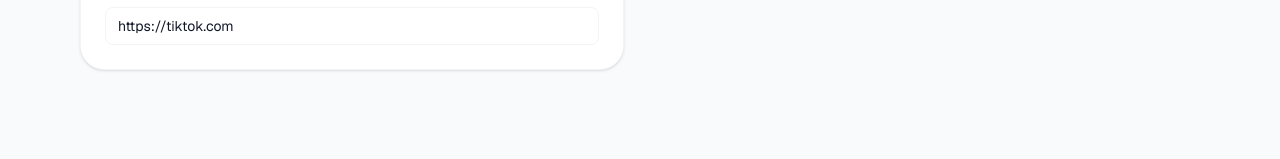
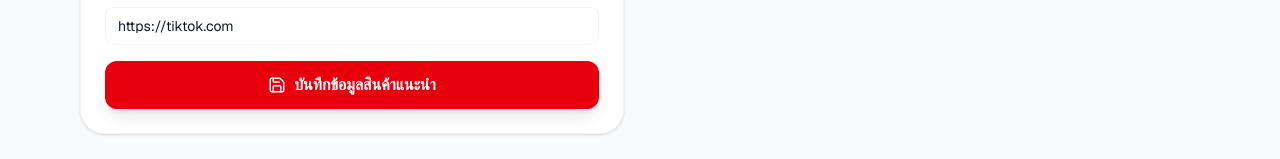
Before and after one commit to natteepao-collab/ProductShowcase, a Next.js app: page / in a window 1280 px wide. Shown: the part 759-918 px from the top of the page. Built offline with nearby package versions, Linux system fonts and the light colour scheme.

Commit message:
Drop Shadow

```diff
--- a/src/app/page.tsx
+++ b/src/app/page.tsx
@@ -53,7 +53,7 @@
   return (
     <div
       id={`product-${product.id}`}
-      className="bg-white rounded-[20px] overflow-hidden shadow-sm hover:shadow-md transition-all border border-gray-100 flex flex-col h-full group"
+      className="bg-white rounded-[20px] overflow-hidden shadow-md hover:shadow-2xl transition-all duration-300 border border-gray-100 flex flex-col h-full group hover:-translate-y-1"
     >
       {/* Image Area */}
       <div className="relative aspect-[4/3] bg-gray-50 flex items-center justify-center overflow-hidden">
@@ -225,6 +225,12 @@
     }
   }, [singleProduct, groupProducts, isLoaded]);
 
+
+  const saveSingleProduct = () => {
+    // Current persistence is handled by useEffect on every change,
+    // but this button provides explicit feedback and ensures the final state is "committed".
+    showToastMessage('บันทึกข้อมูลสินค้าแนะนำเรียบร้อย ✨');
+  };
 
   // --- Form State for New Group Product ---
   const [newGroupProduct, setNewGroupProduct] = useState<Partial<Product>>({
@@ -404,6 +410,13 @@
                     <input name="lazadaUrl" value={singleProduct.lazadaUrl} onChange={handleSingleInputChange} placeholder="Lazada Link" className="w-full px-3 py-2 text-sm rounded-lg border border-blue-100 outline-none" />
                     <input name="tiktokUrl" value={singleProduct.tiktokUrl} onChange={handleSingleInputChange} placeholder="TikTok Link" className="w-full px-3 py-2 text-sm rounded-lg border border-gray-100 outline-none" />
                   </div>
+
+                  <button
+                    onClick={saveSingleProduct}
+                    className="w-full bg-red-600 text-white font-bold py-3 rounded-xl hover:bg-red-700 transition-all flex items-center justify-center gap-2 shadow-lg hover:shadow-xl transform active:scale-95"
+                  >
+                    <Save size={18} /> บันทึกข้อมูลสินค้าแนะนำ
+                  </button>
                 </div>
               </div>
             </div>
```
